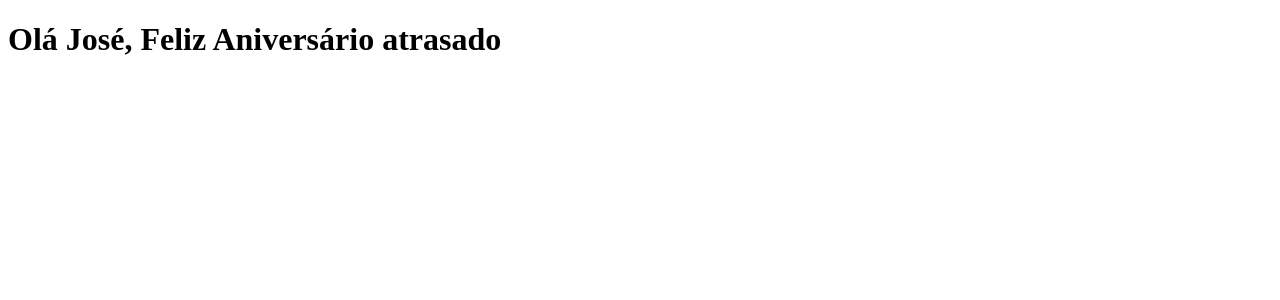
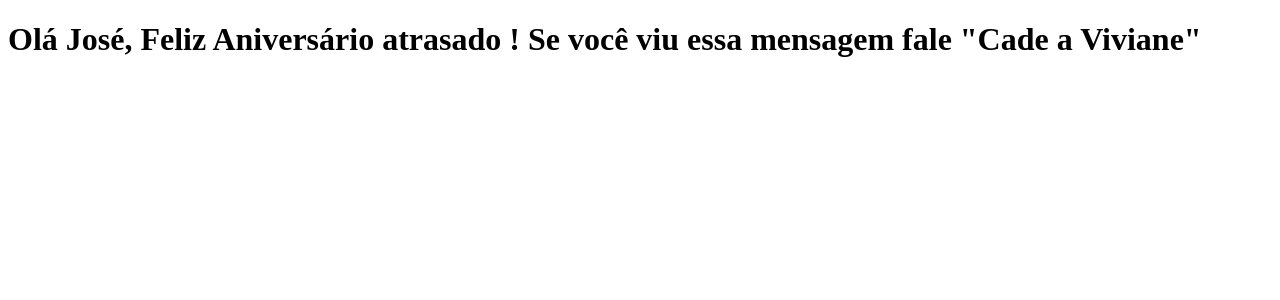
Before and after one commit to cRafaelSilva/clone-tabnews.com.br, a Next.js app: page / in a window 1280 px wide. Shown: the top 300 px of the page. Built offline with nearby package versions, Linux system fonts and the light colour scheme.

Commit message:
Ajustando mensagem de boas vindas

```diff
--- a/pages/index.js
+++ b/pages/index.js
@@ -1,5 +1,5 @@
 function Home() {
-    return <h1>Olá José, Feliz Aniversário atrasado</h1>
+    return <h1>Olá José, Feliz Aniversário atrasado ! Se você viu essa mensagem fale "Cade a Viviane"</h1>
 }
 
 export default Home
```
